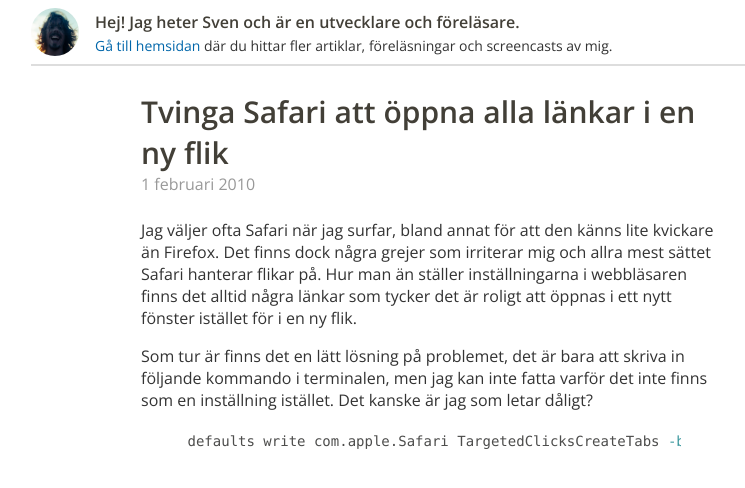
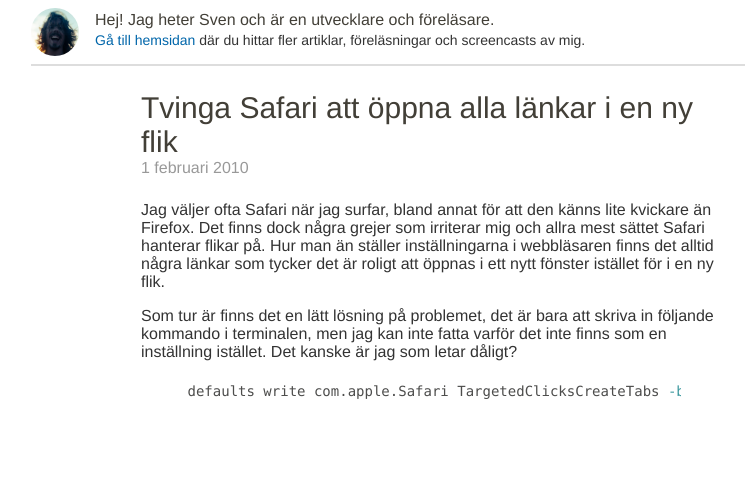
Before and after one commit to svendahlstrand/svendahlstrand.github.io, a Jekyll site: the page built from _posts/2010-02-01-tvinga-safari-att-oppna-alla-lankar-i-en-ny-tab.md, in a window 1280 px wide. Shown: the top 488 px of the page, without its empty margins (209-954 px from the left). Built offline with Jekyll 4.4.1, drawn with Linux system fonts in a browser that asks for light colours; Markdown is read by kramdown in place of the engine named in the settings.

Commit message:
Get rid of Google Fonts.

```diff
--- a/_layouts/default.html
+++ b/_layouts/default.html
@@ -4,7 +4,6 @@
     <meta charset="UTF-8" />
     <meta name="viewport" content="width=device-width, initial-scale=1.0, minimum-scale=1.0, minimal-ui" />
 
-    <link href='//fonts.googleapis.com/css?family=Open+Sans:400italic,400,600' rel='stylesheet' type='text/css'>
     <link rel="stylesheet" type="text/css" href="/stylesheets/application.css">
 
     <title>
--- a/stylesheets/application.css
+++ b/stylesheets/application.css
@@ -1,7 +1,7 @@
 body {
   background: #fff;
   color: #333;
-  font-family: 'Open Sans', Helvetica, Arial, sans-serif;;
+  font-family: 'Helvetica Neue', Helvetica, Arial, sans-serif;
 
   -webkit-font-smoothing: antialiased;
   -webkit-text-size-adjust: 100%;
@@ -11,13 +11,13 @@
 
 h1, h2, h3 {
   color: #423f37;
-  font-weight: normal;
+  font-weight: 400;
 }
 
 h1 {
   font-size: 1.875em;
-  font-weight: 600;
   margin-bottom: 0;
+  font-weight: 500;
 }
 
 h2 {
@@ -38,13 +38,13 @@
 }
 
 pre code {
-  font-family: Monaco, Consolas, monospace;
+  font-family: monaco, Consolas, 'Lucida Console', monospace;
   font-size: 0.875em;
 }
 
 strong {
   color: #423f37;
-  font-weight: bold;
+  font-weight: 600;
 }
 
 a {
@@ -93,7 +93,7 @@
 
 header.compact h2 {
   font-size: 1em;
-  font-weight: 600;
+  font-weight: 500;
   margin: 0;
   padding: 0.2em 0 0 0;
 }
```
